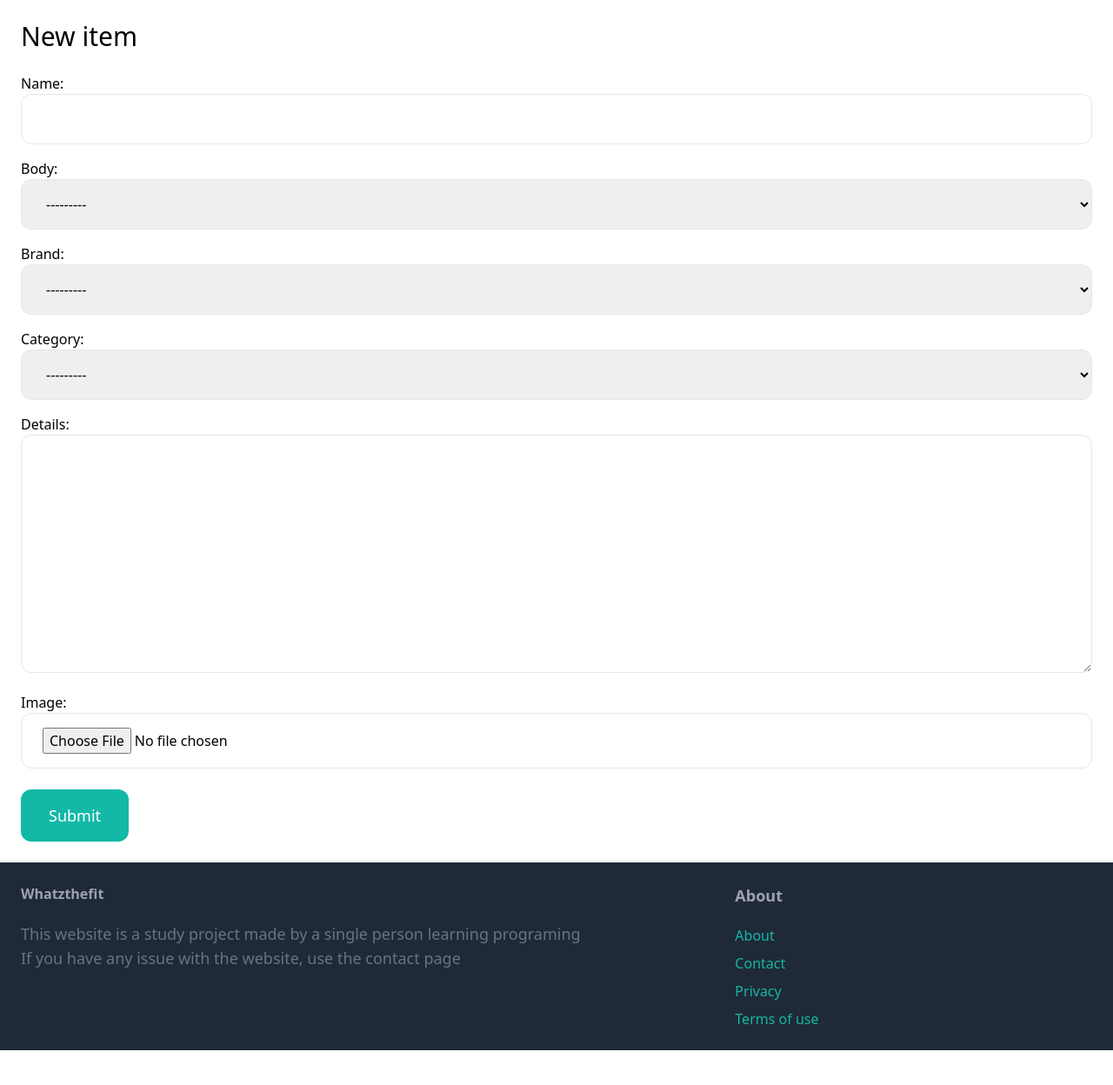
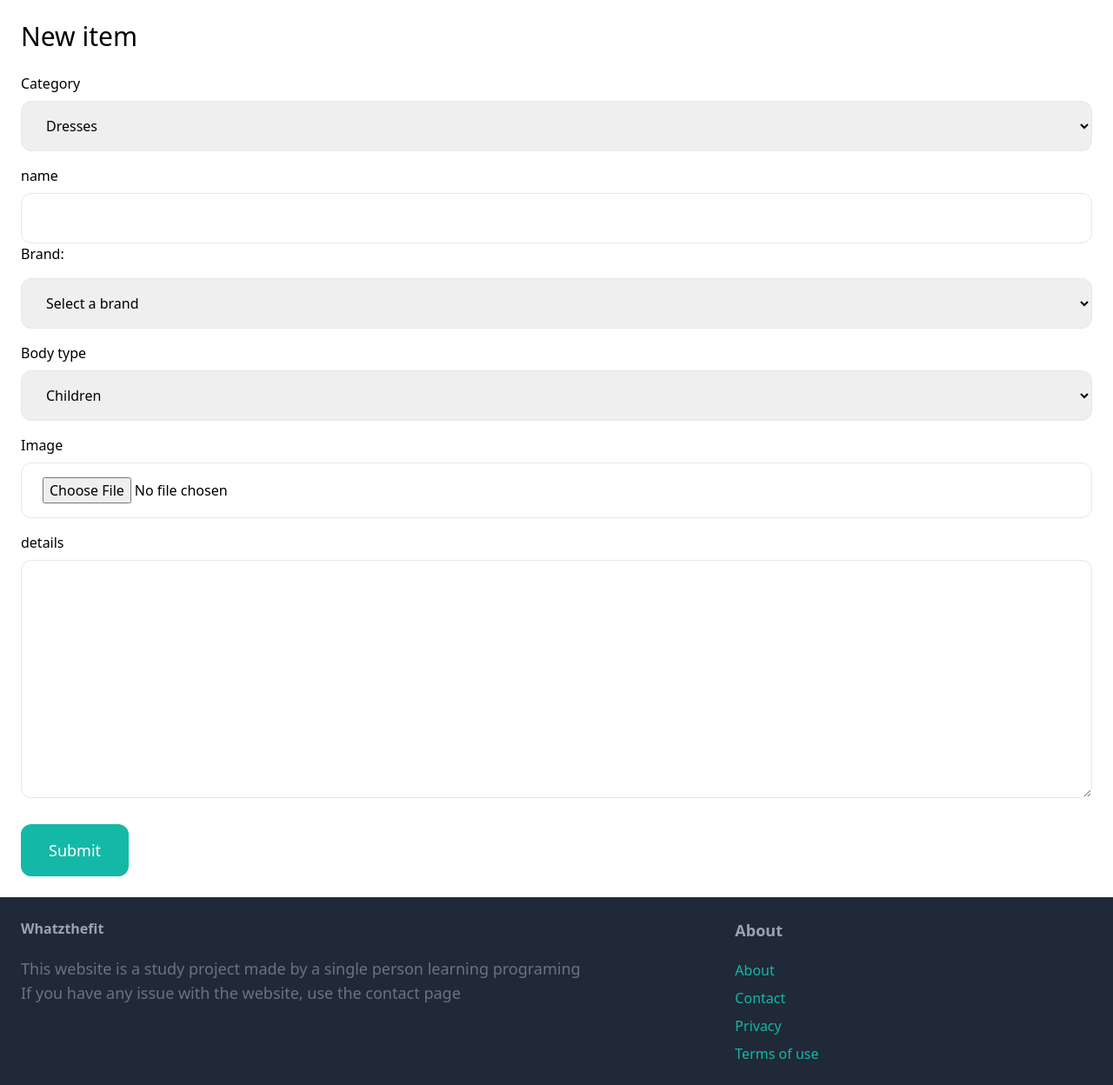
Before and after one commit to Why-not-dx/whatzthefit, a Django app: a page that uses items/templates/items/form.html in a window 1280 px wide. Shown: the part 76-1324 px from the top of the page at 87% size. Before the commit the page ends 1284 px from the top, so only its background shows below. Run offline with Django 4.2, Linux system fonts and the light colour scheme; a user stored in the database is signed in; data comes from the database, SQL or seed files in the repository; both versions use the stored data as it was after the commit; some libraries are stand-ins or nearby versions.

Commit message:
finished the brand form system - allow to add a new brand with the 'other' choice

```diff
--- a/core/templates/core/login.html
+++ b/core/templates/core/login.html
@@ -21,7 +21,7 @@
                 {{ form.password }}
             </div>
 
-            {% if form.errors or form.non_fiel_errors %}
+            {% if form.errors or form.non_field_errors %}
                 <div class="mb-3 p6- bg-red-100 rounded-xl">
                     {% for field in form %}
                         {{ field.errors }}
--- a/items/forms.py
+++ b/items/forms.py
@@ -1,35 +1,87 @@
 from django import forms
-from .models import Item, Posts
-
+from .models import Item, Posts, Brand, Body, Category
 
 
 INPUT_CLASSES = "w-full py-4 px-6 rounded-xl border"
 
 
-class NewItemForm(forms.ModelForm):
-    class Meta:
-        model = Item
-        fields = ["name", "body", "brand", "category", "details", "image"]
-        widgets = {
-            "category": forms.Select(
-                attrs={"class": INPUT_CLASSES}
-            ),
-            "name": forms.TextInput(
-                attrs={"class": INPUT_CLASSES}
-            ),
-            "details": forms.Textarea(
-                attrs={"class": INPUT_CLASSES}
-            ),
-            "brand": forms.Select(
-                attrs={"class": INPUT_CLASSES}
-            ),
-            "body": forms.Select(
-                attrs={"class": INPUT_CLASSES}
-            ),
-            "image": forms.FileInput(
-                attrs={"class": INPUT_CLASSES}
-            ),
-        }
+class NewItemForm(forms.Form):
+
+    body_choices = tuple(Body.objects.all().values_list())
+    cat_choices = tuple(Category.objects.all().values_list())
+
+    name = forms.CharField(
+        max_length=255,
+        widget=forms.TextInput(attrs={"class": INPUT_CLASSES})
+        )
+    body = forms.ChoiceField(
+        choices=body_choices,
+        widget=forms.Select(attrs={"class": INPUT_CLASSES})
+        )
+    brand = forms.CharField(
+        max_length=100,
+        required=True,
+        widget=forms.TextInput(attrs={"class": INPUT_CLASSES, "id": "brand-input"})
+        )
+    category = forms.ChoiceField(
+        choices= cat_choices,
+        widget=forms.Select(attrs={"class": INPUT_CLASSES})
+        )
+    details = forms.CharField(
+        required=False,
+        widget=forms.Textarea(attrs={"class": INPUT_CLASSES})
+        )
+    image = forms.ImageField(
+        widget=forms.FileInput(attrs={"class": INPUT_CLASSES})
+        )
+
+    # Add any additional fields or customization as needed
+
+    def clean(self):
+        cleaned_data = super().clean()
+        brand_name = cleaned_data.get('brand')
+
+        # Check if the selected brand is "other"
+        if brand_name.lower() == 'other':
+            new_brand_name = cleaned_data.get('new_brand', '')
+
+            # Set the value of the brand field to the entered new brand value
+            cleaned_data['brand'] = new_brand_name
+
+            # You can perform additional validation or actions here if needed
+
+        return cleaned_data
+
+
+# class NewItemForm(forms.ModelForm):
+
+#     brand = forms.CharField(
+#         max_length=100,
+#         required=True,
+#         widget=forms.TextInput(
+#             attrs={"class": "w-full py-4 px-6 rounded-xl border", "id": "brand-input"}
+#             ))
+
+#     class Meta:
+#         model = Item
+#         fields = ["name", "body", "brand", "category", "details", "image"]
+#         widgets = {
+#             "category": forms.Select(
+#                 attrs={"class": INPUT_CLASSES}
+#             ),
+#             "name": forms.TextInput(
+#                 attrs={"class": INPUT_CLASSES}
+#             ),
+#             "details": forms.Textarea(
+#                 attrs={"class": INPUT_CLASSES}
+#             ),
+#             "body": forms.Select(
+#                 attrs={"class": INPUT_CLASSES}
+#             ),
+#             "image": forms.FileInput(
+#                 attrs={"class": INPUT_CLASSES}
+#             ),
+#         }
 
 
 class new_post(forms.ModelForm):
--- a/items/templates/items/form.html
+++ b/items/templates/items/form.html
@@ -9,7 +9,57 @@
         {% csrf_token %}
 
         <div class="space-y-4">
-            {{ form.as_p }}
+            <div class="mb-3">
+                <label class = "inline-block mb-2">Category</label><br>
+                {{ form.category }}
+            </div>
+            <div class="mb-3">
+                <label class = "inline-block mb-2">name</label><br>
+                {{ form.name }}
+            </div>
+
+            <label for="brand">Brand:</label>
+            <select name="brand" class="w-full py-4 px-6 rounded-xl border" required required onchange="handleBrandChange(this)">
+                <option value="" selected disabled>Select a brand </option>
+                {% for brand in brands %}
+                    <option
+                        value="{{ brand.name }}"
+                        >{{ brand.name }}
+                    </option>
+                {% endfor %}
+            </select>
+
+            <!-- Additional input for new brand (hidden by default) -->
+            <input
+                type="text"
+                name="new_brand"
+                id="new_brand_input"
+                class="w-full py-4 px-6 rounded-xl border"
+                style="display: none;"
+                placeholder="Enter a new brand"
+                >
+
+            <!-- JavaScript to toggle the visibility of the additional input -->
+            <script>
+                function handleBrandChange(select) {
+                    var newBrandInput = document.getElementById('new_brand_input');
+                    newBrandInput.style.display = select.value === 'Other' ? 'block' : 'none';
+                }
+            </script>
+
+
+            <div class="mb-3">
+                <label class = "inline-block mb-2">Body type</label><br>
+                {{ form.body }}
+            </div>
+            <div class="mb-3">
+                <label class = "inline-block mb-2">Image</label><br>
+                {{ form.image }}
+            </div>
+            <div class="mb-3">
+                <label class = "inline-block mb-2">details</label><br>
+                {{ form.details }}
+            </div>
         </div>
 
         {% if form.errors or form.non_field_errors %}
--- a/items/views.py
+++ b/items/views.py
@@ -1,6 +1,6 @@
-from django.shortcuts import render, get_object_or_404
+from django.shortcuts import render, get_object_or_404, redirect
 from django.db.models import Avg
-from .models import Item, Posts
+from .models import Item, Posts, Brand
 from django.contrib.auth.decorators import login_required
 from .forms import NewItemForm, new_post
 from django.contrib import messages
@@ -59,9 +59,57 @@ def detail(request, pk):
 
 @login_required
 def new_item(request):
-    form = NewItemForm()
+    brands = Brand.objects.all()
+
+    if request.method == "POST":
+        form = NewItemForm(request.POST, request.FILES)
+
+        if form.is_valid():
+            cleaned_data = form.cleaned_data
+            form_data = form.data
+            brand_name = form_data['brand']
+            new_brand_name = form_data["new_brand"]
+            print("brand :", brand_name, "new brand name : ", new_brand_name)
+
+            if brand_name.lower() == "other":
+                print("other")
+
+                brand, created = Brand.objects.get_or_create(name=new_brand_name)
+                # Use get_or_create to get an existing brand or create a new one then create the item
+                Item.objects.create(
+                    name=cleaned_data['name'],
+                    body_id=cleaned_data['body'],
+                    category_id=cleaned_data['category'],
+                    details=cleaned_data['details'],
+                    image=cleaned_data['image'],
+                    brand=brand,
+                    )
+
+            else:
+                brand_instance = Brand.objects.get(name=cleaned_data['brand'])
+
+                Item.objects.create(
+                    name=cleaned_data['name'],
+                    body_id=cleaned_data['body'],
+                    category_id=cleaned_data['category'],
+                    details=cleaned_data['details'],
+                    image=cleaned_data['image'],
+                    brand=brand_instance,
+                    )
+
+
+
+
+
+
+
+            return redirect("/")
+
+    else:
+        form = NewItemForm()
 
     return render(request, "items/form.html", {
         "form": form,
-        "title": "New item"
+        "title": "New item",
+        "brands": brands
     })
```
Also changed, not shown: db.sqlite3, media/items_images/42496_large.jpg (added), media/items_images/98aea38c2d4f4b5b8086b162959e96af.jpg (added), media/items_images/Designer.jpeg (added), media/items_images/Designer_KWLsGkb.jpeg (added), media/items_images/F5DXyyaXkAA2xqL.jfif (added), 5 other files.
